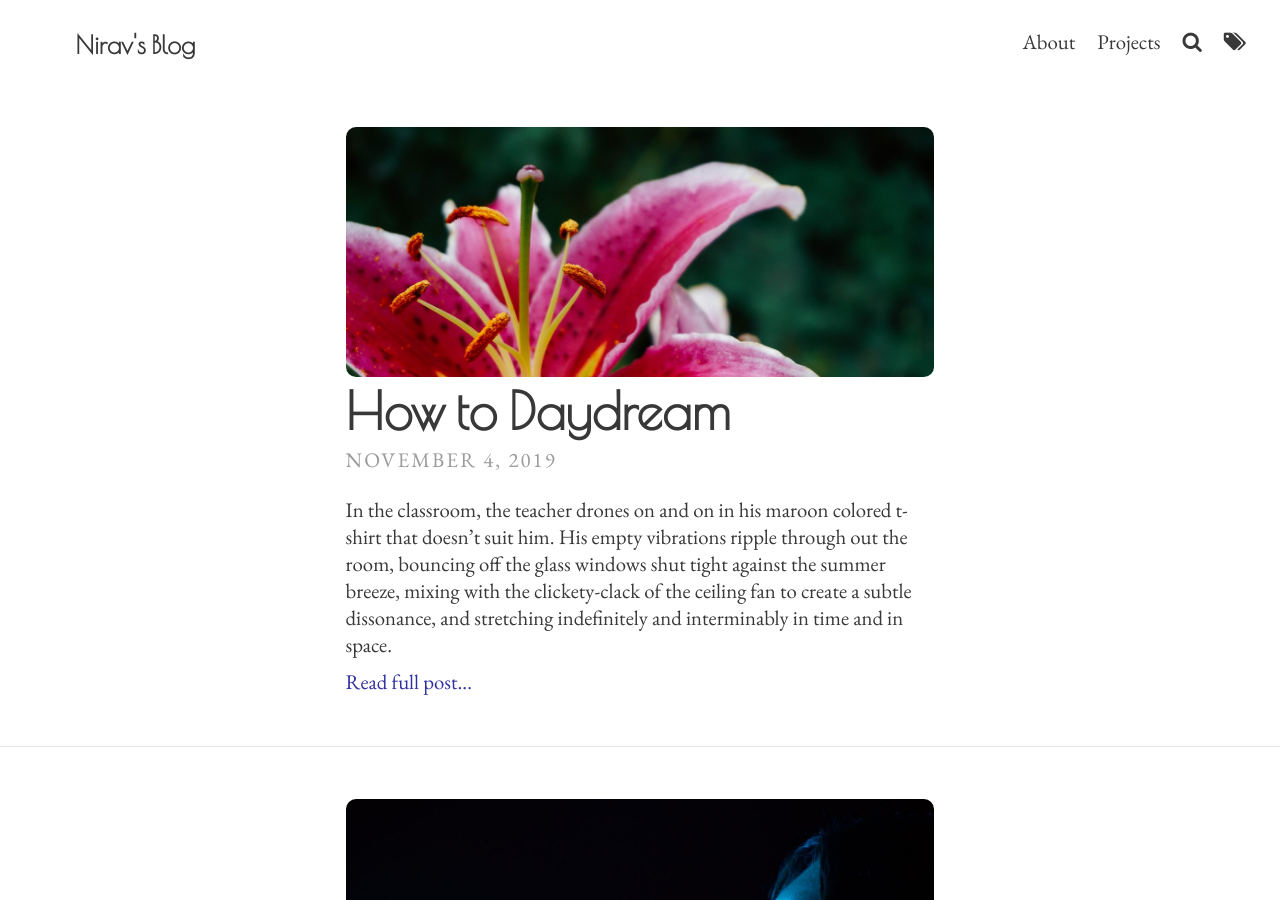
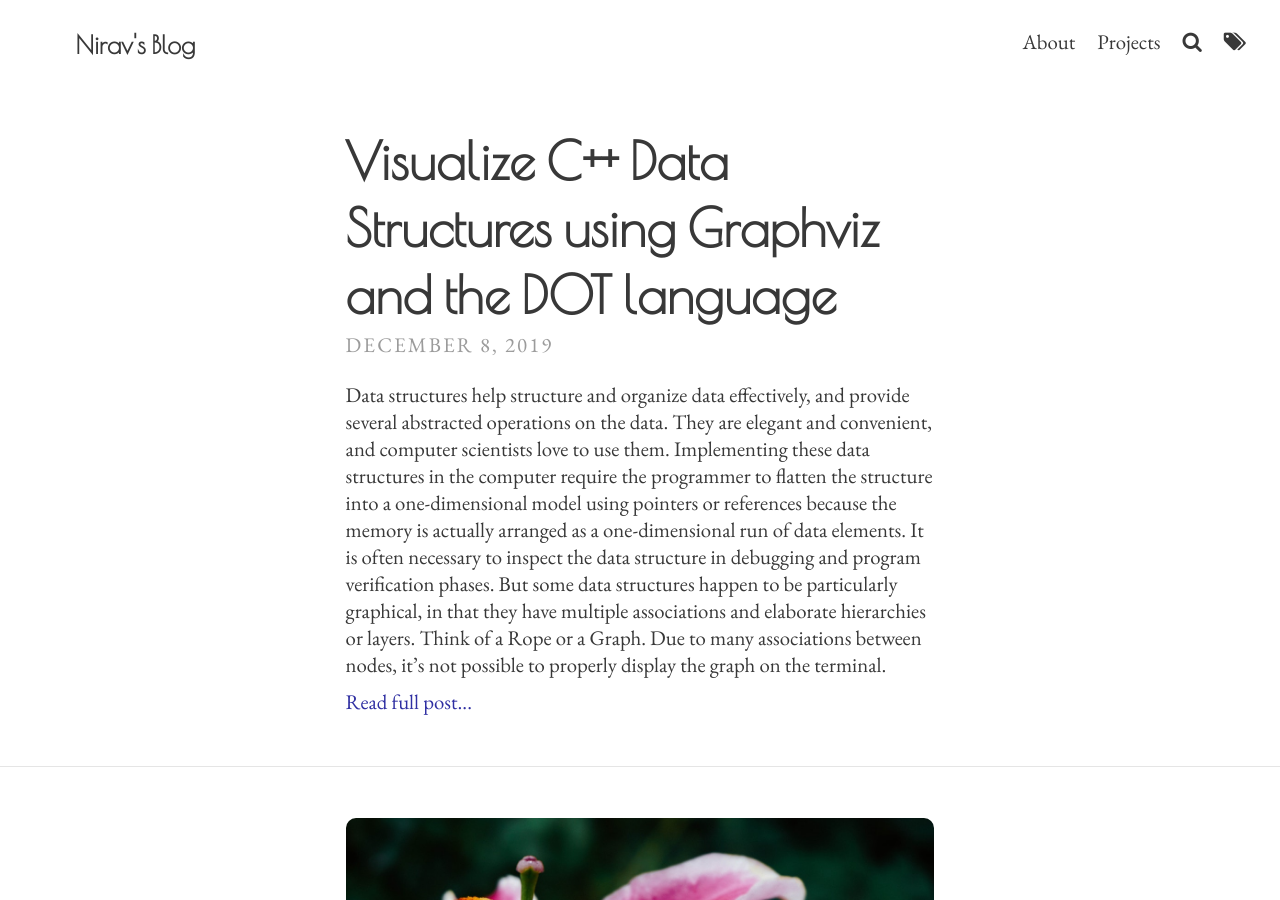
Before and after one commit to niravcodes/niravcodes.github.io, a Jekyll site: the page built from index.html, in a window 1280 px wide and 900 px high. Built offline with Jekyll 4.4.1, drawn with Linux system fonts in a browser that asks for light colours; the list of posts is cut into pages by our own code; some of the changed lines change nothing that is shown; some of the changed text lies outside the part shown.

Commit message:
Update from Forestry.io nirav Nikhil updated _posts/2019-12-08-visualize-c-data-structures-using-graphviz-and-dot-language.md nirav Nikhil deleted _drafts/2019-12-08-visualize-c-data-structures-using-graphviz-and-dot-language.md

```diff
--- a/_drafts/2019-12-08-visualize-c-data-structures-using-graphviz-and-dot-language.md
+++ b/_posts/2019-12-08-visualize-c-data-structures-using-graphviz-and-dot-language.md
@@ -6,7 +6,7 @@
 - c++
 - graphviz
 enableNepali: false
-feature-img: ''
+feature-img: https://nirav.com.np/assets/img/browntrunk.jpg
 thumbnail: ''
 
 ---
@@ -63,6 +63,8 @@
 
 ![](https://nirav.com.np/assets/img/graph1.png)
 
+If you're interested, you should try some online Graphviz software to get the hang of it. I used [this one](https://dreampuf.github.io/GraphvizOnline/ "online graphviz") but there are a lot of choices one web search away.
+
 I can only imagine how many hours this thing could have saved me the previous semester when I was stuck making elaborate graphs for my minor project report and presentation.
 
 ## Generating the DOT
@@ -83,7 +85,7 @@
         cout << DOT;
     }
 
-It is a little more complex for the AST. Because trees are recursive structures, it's easy to write elegant recursive functions that process the trees. In this case, the `genDOT(astNode,bool)` function helps recursively descend the AST tree, and print out it's nodes
+It is a little more complex for the AST. Because trees are recursive structures, it's easy to write elegant recursive functions that process the trees. In this case, the `genDOT(astNode,bool)` function helps recursively descend the AST tree, and print out it's nodes.
 
     int rootNum = 0;
     void Parser::genDOT() {
@@ -171,12 +173,69 @@
     cout << print << endl;
     }
 
-This code is recursively descending
+Of course, this is not the complete code. It only covers if and while loops, but not function bodies and other blocks. But this is the essence. Funnily enough, I spent less time writing code to actually generate the graph than I spent trying to make it look cooler. But given how much time I'm going to have to stare at and navigate these graphs, I think the it was worth the effort.
 
-Firstly, this is not the complete code. It only covers if and while loops, but not function bodies and other blocks.
+The `rootNum` keeps track of the parent node at each recursion. The parent node needs to point to all it's the children, and `rootNum` helps keep track of the that. The `genDOT()` function is simply the public interface which first prints out the necessary DOT boilerplate and then calls the main `genDOT(astNode,bool)` function. The `genDOT(astnode,bool)` function recursively prints out all the DOT code. Here's the kind of DOT code it produces:
+
+    digraph G{
+    graph[fontname=Rajdhani, color="#242038"]
+    node[fontname=Rajdhani, color="#242038", shape=square]
+    edge[fontname=Rajdhani, color="#242038"]
+    n3 [label=< <B>Declare Var</B><BR/>नाम >, color="#FF595E", fontcolor="#FF595E"]
+    n2 [label=< <B>chain</B> >, color="#FF595E", fontcolor="#FF595E"]
+    n2->n3 [color="#FF595E"]
+    n5 [label=x]
+    n2->n5
+    n1 [label=< <B>Declare String </B> >, color="#FF595E", fontcolor="#FF595E"]
+    n1->n2 [color="#FF595E"]
+    n6 [label=x]
+    n1->n6
+    n10 [label=< <B>dataEl</B><BR/>नाम >, color="#FF595E", fontcolor="#FF595E"]
+    n12 [label=< <B>string</B><BR/>नीरब >, color="#274690", fontcolor="#274690", shape=egg]
+    n9 [label=< <B>=</B> >, color="#FF595E", fontcolor="#FF595E"]
+    n9->n10 [color="#FF595E"]
+    n9->n12 [color="#274690"]
+    n17 [label=< <B>string</B><BR/>नमस्ते मालिक >, color="#FF595E", fontcolor="#FF595E", shape=egg]
+    n16 [label=< <B>chain</B> >, color="#FF595E", fontcolor="#FF595E"]
+    n16->n17 [color="#FF595E"]
+    n19 [label=x]
+    n16->n19
+    n15 [label=< <B>FunctionCall</B><BR/>लेख >, color="#FF595E", fontcolor="#FF595E"]
+    n15->n16 [color="#FF595E"]
+    n20 [label=x]
+    n15->n20
+    n14 [label=< <B>Statement<BR/>3</B> >, color="#FF595E", fontcolor="#FF595E"]
+    n14->n15 [color="#FF595E"]
+    n21 [label=x]
+    n14->n21
+    n8 [label=< <B>If</B> >, color="#FF595E", fontcolor="#FF595E"]
+    n8->n9 [label=condition]
+    n8->n14 [label=if]
+    n7 [label=< <B>Statement<BR/>2</B> >, color="#274690", fontcolor="#274690"]
+    n7->n8 [color="#FF595E"]
+    n25 [label=x]
+    n7->n25
+    n0 [label=< <B>Statement<BR/>1</B> >, color="#274690", fontcolor="#274690"]
+    n0->n1 [color="#FF595E"]
+    n0->n7 [color="#274690"]
+    }
+
+After the code was working, I wrote a Makefile that saves the output, generates a PNG image of the graph and opens that image in the feh image viewer.
+
+	test_ast: parser/parser.C parser/parser.h tests/parser/parser.C lexer/lexer.C lexer/token.C lexer/characters.C
+		$(CC) $(CFLAGS) parser/parser.C parser/ast.C parser/helper.C tests/parser/parser.C lexer/characters.C lexer/token.C lexer/lexer.C file_handler/file_handler.C -o tests/parser/parser.out
+		@echo "Starting Parser Test"
+		@echo
+		@tests/parser/parser.out > .graph
+		dot -Tpng < .graph > .png
+		feh .png
+		@echo
+
+This makefile simply redirects the DOT output from STDOUT to a file, and uses the graphviz program `dot` to generate a image that can be opened with feh.
+
 
 ## Results
 
+After the set up, the whole thing just fit into my workflow.
+
 <video controls autoplay loop muted> <source src="/assets/img/graphvizdemo1.mp4" type="video/mp4"> </video>
-
-Funnily enough, I spent less time writing code to actually generate the graph than I spent trying to make it look cooler. But given how much time I'm going to have to stare at and navigate these graphs, I think the it was worth the effort.
```
